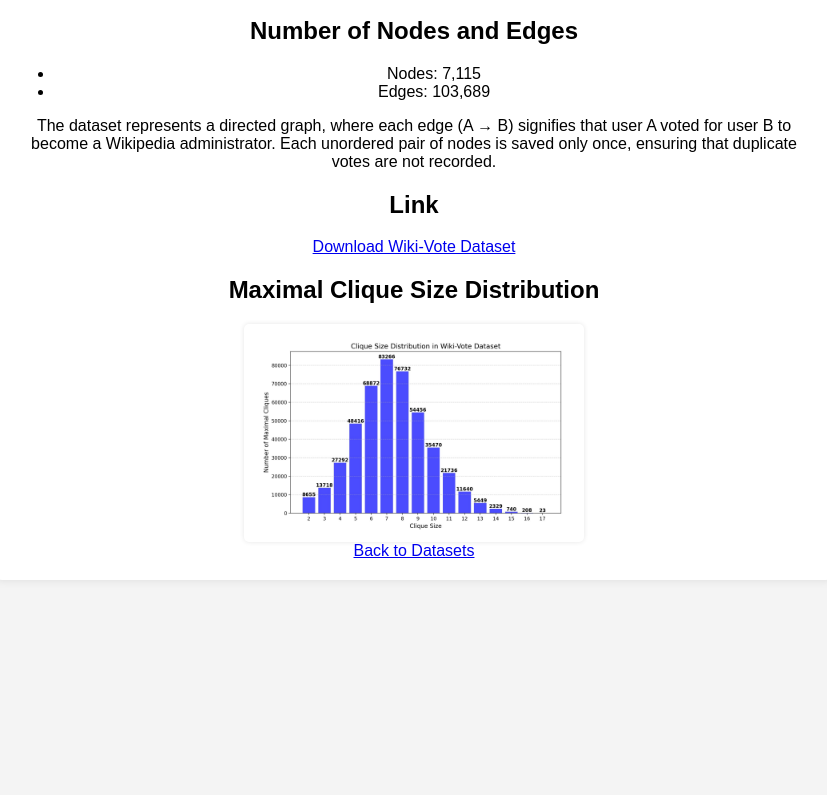
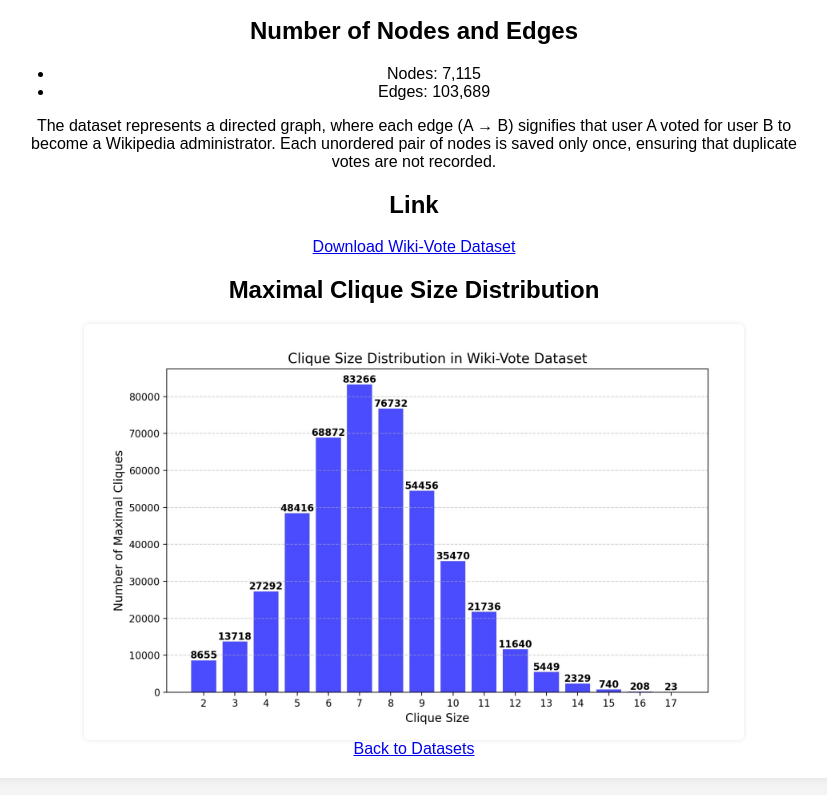
Before and after one commit to archithvk0/maximal-clique, a plain HTML site: page wiki-vote.html in a window 1280 px wide. Shown: the part 533-1328 px from the top of the page, without its empty margins (226-1053 px from the left). Before the commit the page ends 1163 px from the top, so only its background shows below. Drawn offline with Linux system fonts and the light colour scheme.

Commit message:
Update wiki-vote.html

```diff
--- a/wiki-vote.html
+++ b/wiki-vote.html
@@ -28,7 +28,7 @@
       }
 
       .graph-container img {
-        width: 40%; /* Reduces the image to 1/5th of its original width */
+        width: 80%; /* Reduces the image to 1/5th of its original width */
         height: auto; /* Maintains aspect ratio */
         display: block;
         margin: 0 auto; /* Centers the image */
```
